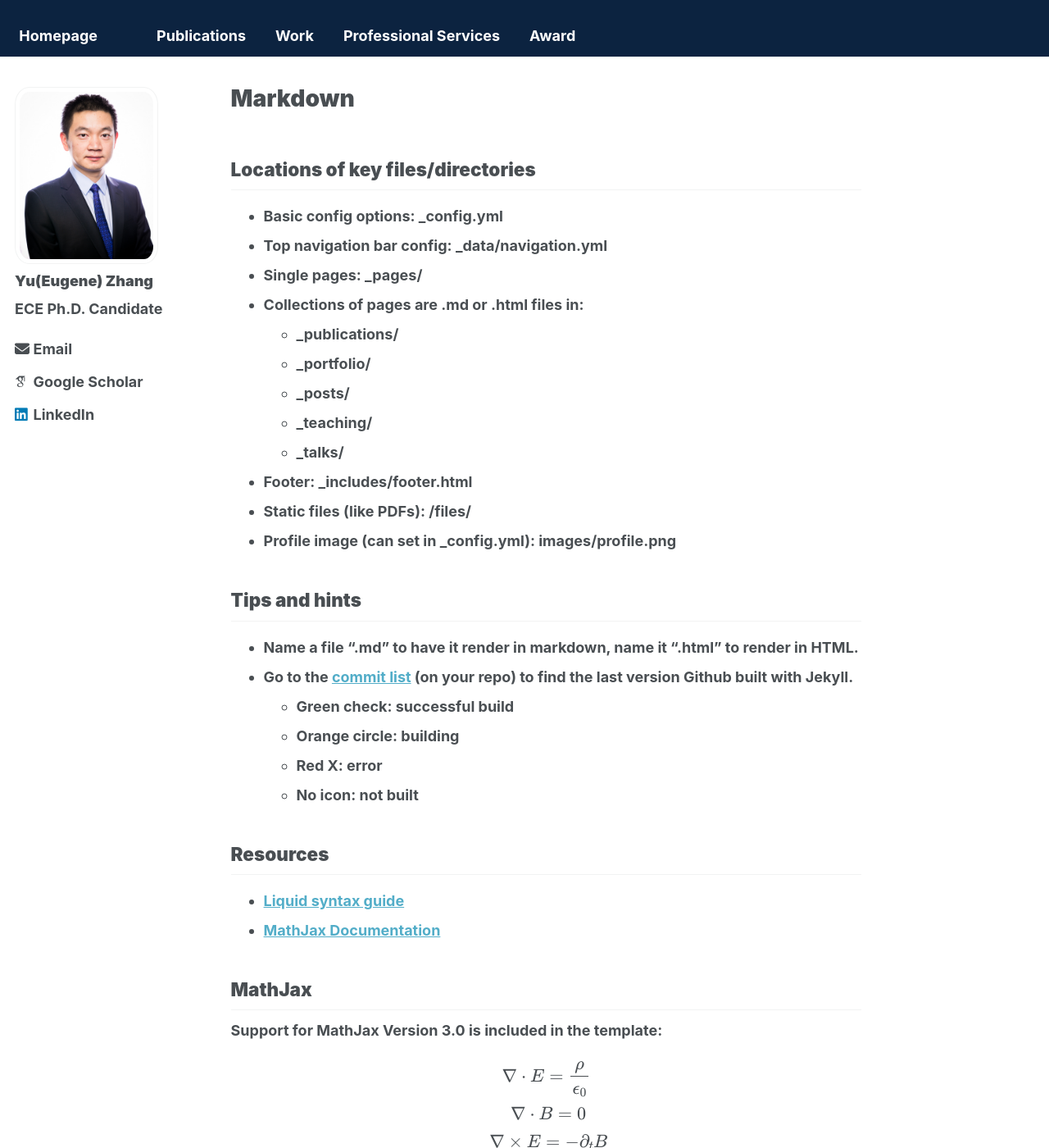
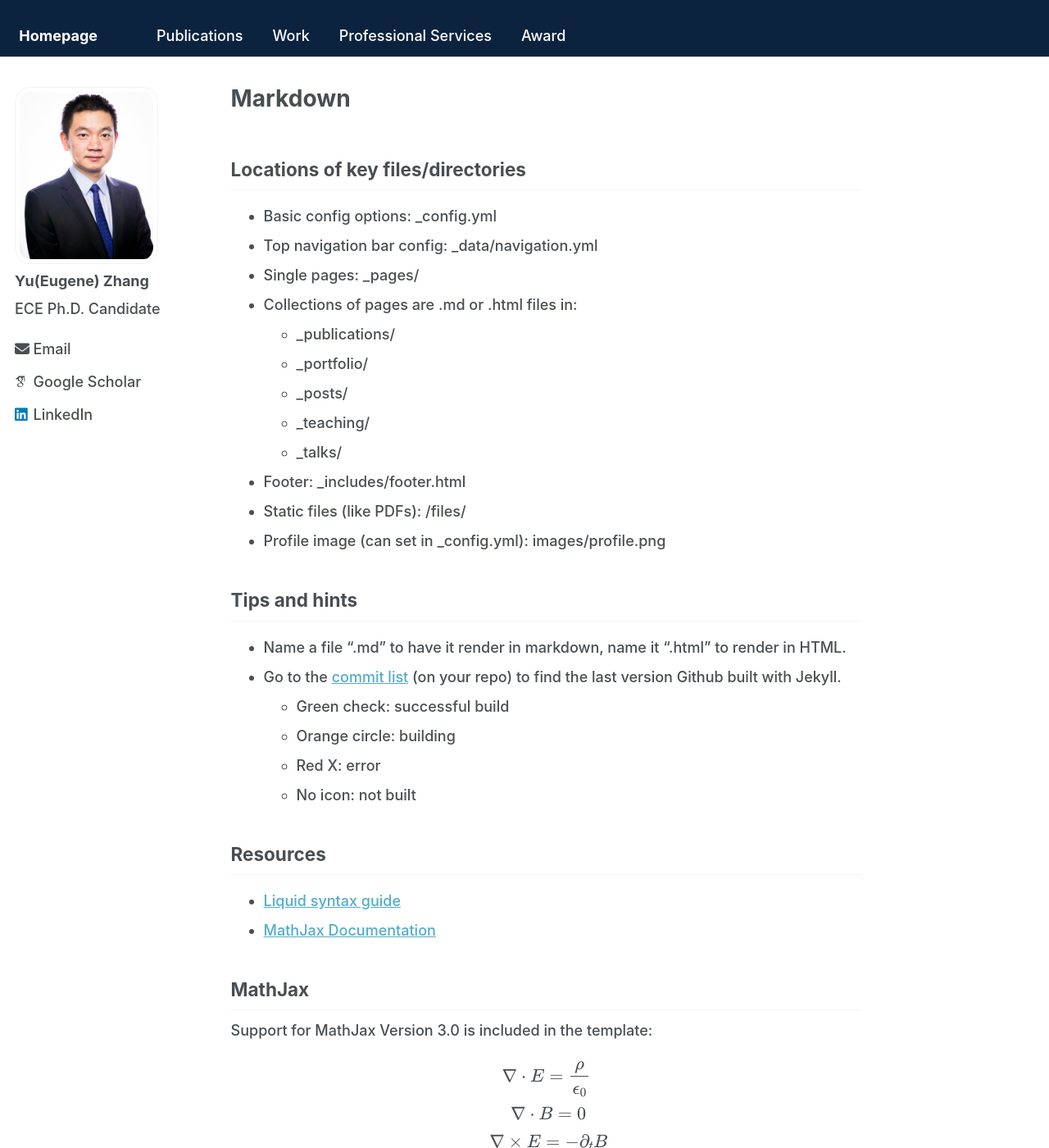
Before and after one commit to Yu-Zhang-Eugene/yu-zhang-eugene.github.io, a Jekyll site: the page built from _pages/markdown.md, in a window 1280 px wide and 1400 px high. Shown: the whole window at 82% size. Built offline with Jekyll 4.4.1, drawn with Linux system fonts in a browser that asks for light colours; some web fonts are replaced.

Commit message:
Update _base.scss

```diff
--- a/_sass/_base.scss
+++ b/_sass/_base.scss
@@ -14,7 +14,7 @@ body {
   color: $text-color;
   font-family: $global-font-family;
   line-height: 1.5;
-  font-weight: bolder;
+  font-weight: 500;
 
   &.overflow--hidden {
     /* when primary navigation is visible, the content in the background won't scroll */
@@ -26,7 +26,7 @@ h1, h2, h3, h4, h5, h6 {
   margin: 2em 0 0.5em;
   line-height: 1.2;
   font-family: $header-font-family;
-  font-weight: bolder;
+  font-weight: bold;
 }
 
 h1 {
```
